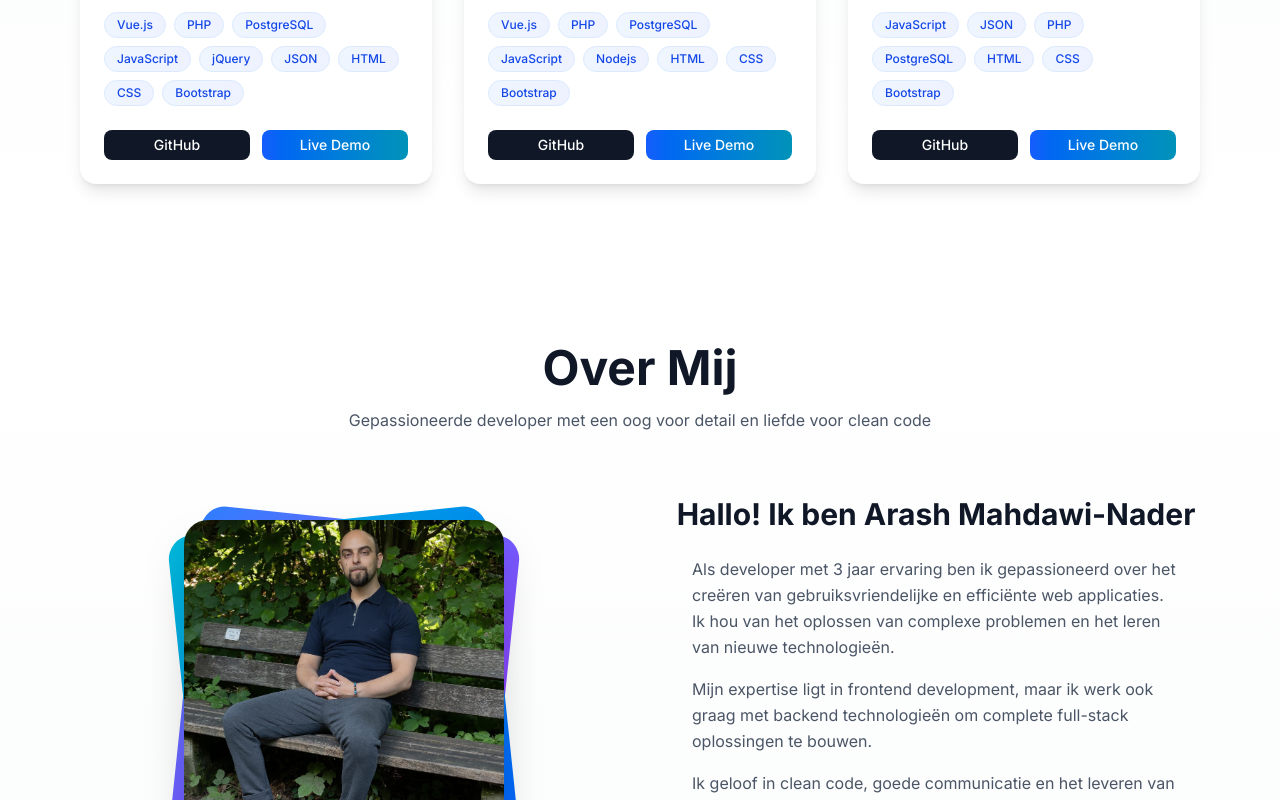
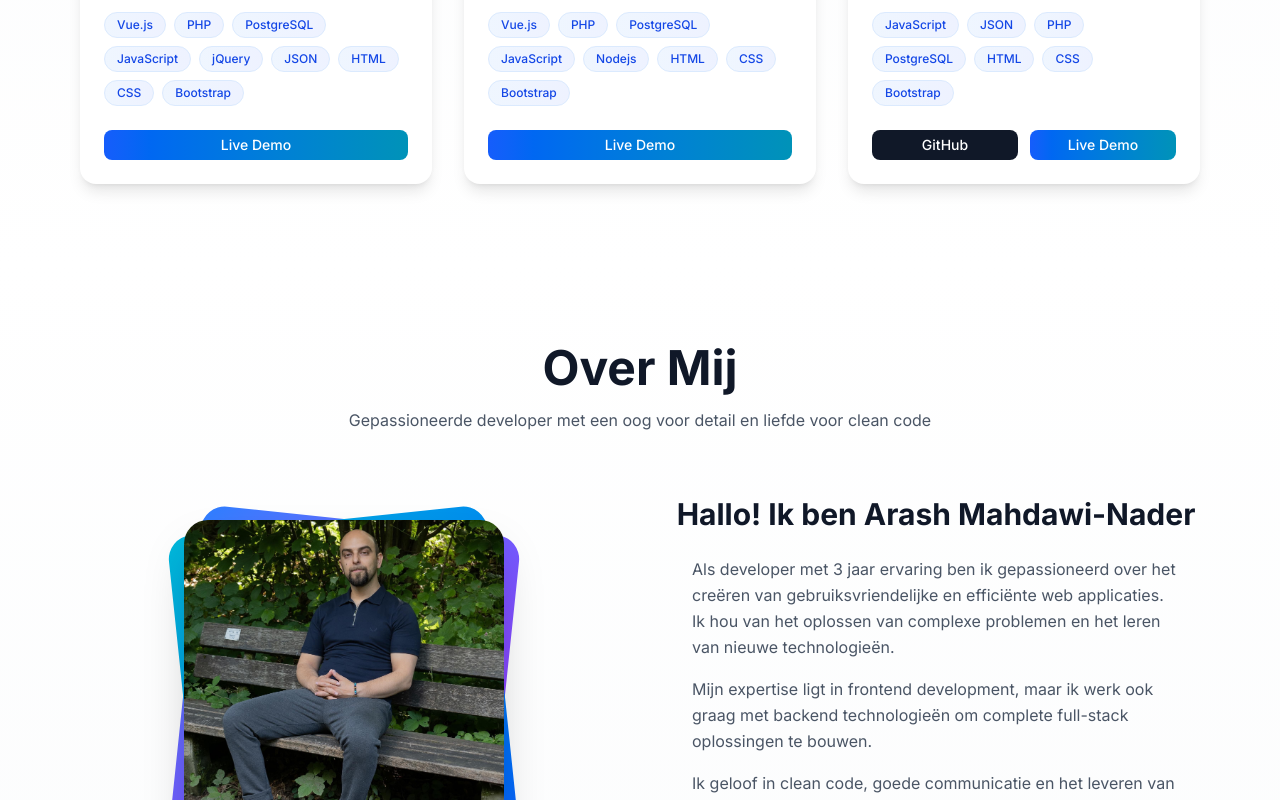
Before and after one commit to ArashMahdawi/portfolio, a Next.js app: page / in a window 1280 px wide. Shown: the part 1360-2160 px from the top of the page. Built offline with nearby package versions, Linux system fonts and the light colour scheme.

Commit message:
github link gecorriegeerd

```diff
--- a/src/components/Footer.tsx
+++ b/src/components/Footer.tsx
@@ -9,7 +9,7 @@ export default function Footer() {
 
   const socialLinks = [
     { name: 'Email', url: 'mailto:arash@example.com', icon: <HiEnvelope /> },
-    { name: 'GitHub', url: 'https://github.com/arash-mahdawi-nader', icon: <FaGithub />},
+    { name: 'GitHub', url: 'https://github.com/ArashMahdawi', icon: <FaGithub />},
     { name: 'LinkedIn', url: 'https://linkedin.com/in/arash-mahdawi-nader', icon: <FaLinkedin /> },
   ]
   return (
--- a/src/components/sections/Contact.tsx
+++ b/src/components/sections/Contact.tsx
@@ -79,8 +79,8 @@ const handleSubmit = async (e: React.FormEvent) => {
   {
     icon: <FaGithub className="w-6 h-6 text-white" />,
     title: 'GitHub',
-    value: 'github.com/arash-mahdawi-nader',
-    link: 'https://github.com/arash-mahdawi-nader'
+    value: 'github.com/ArashMahdawi',
+    link: 'https://github.com/ArashMahdawi'
   }
 ]
 
--- a/src/data/projects.ts
+++ b/src/data/projects.ts
@@ -15,7 +15,7 @@ export const projects: Project[] = [
     description: "Een webapplicatie voor Teamleiders om gesprekken van Agents te beoordelen en hun coachingsessies te beheren en bij te houden.",
     technologies: ["Vue.js", "PHP", "PostgreSQL", "JavaScript", "jQuery", "JSON", "HTML", "CSS", "Bootstrap"],
     image: "/images/project1.jpg",
-    githubUrl: "https://github.com/jouw-username/project1",
+    // githubUrl: "https://github.com/jouw-username/project1",
     liveUrl: "https://project1.vercel.app",
   },
   {
@@ -24,7 +24,7 @@ export const projects: Project[] = [
     description: "Een dashboard voor het monitoren van de besteden tijd van gebruikers per module om deze te analyseren.",
     technologies: ["Vue.js", "PHP", "PostgreSQL", "JavaScript", "Nodejs", "HTML", "CSS", "Bootstrap"],
     image: "/images/project2.jpg",
-    githubUrl: "https://github.com/jouw-username/project2",
+    // githubUrl: "https://github.com/jouw-username/project2",
     liveUrl: "https://project2.vercel.app"
   },
   {
```
